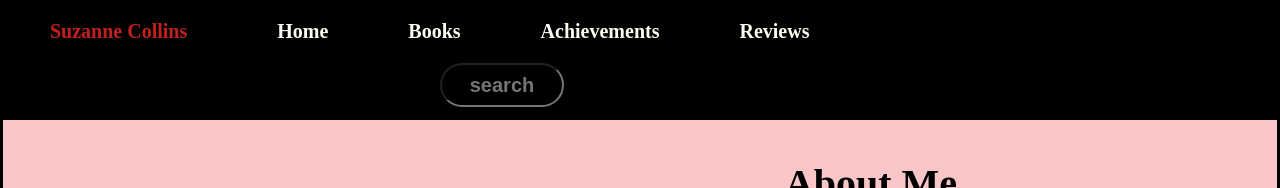
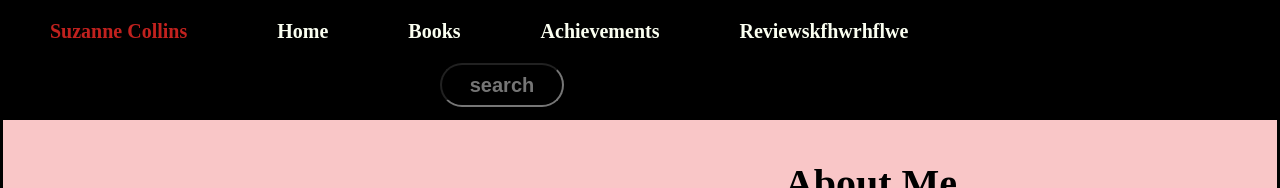
Before and after one commit to rhea164/f27wd, a plain HTML site: page home1.html in a window 1280 px wide. Shown: the top 188 px of the page. Drawn offline with Linux system fonts and the light colour scheme.

Commit message:
test commit

```diff
--- a/home1.html
+++ b/home1.html
@@ -14,7 +14,7 @@
             <li><a href="">Home</a></li>
             <li><a href="">Books</a></li>
             <li><a href="">Achievements</a></li>
-            <li><a href="">Reviews</a></li>
+            <li><a href="">Reviewskfhwrhflwe</a></li>
             <li><label for="search"></label>
                 <input type="text" id="search" placeholder="search"></li>
         </ul>
```
